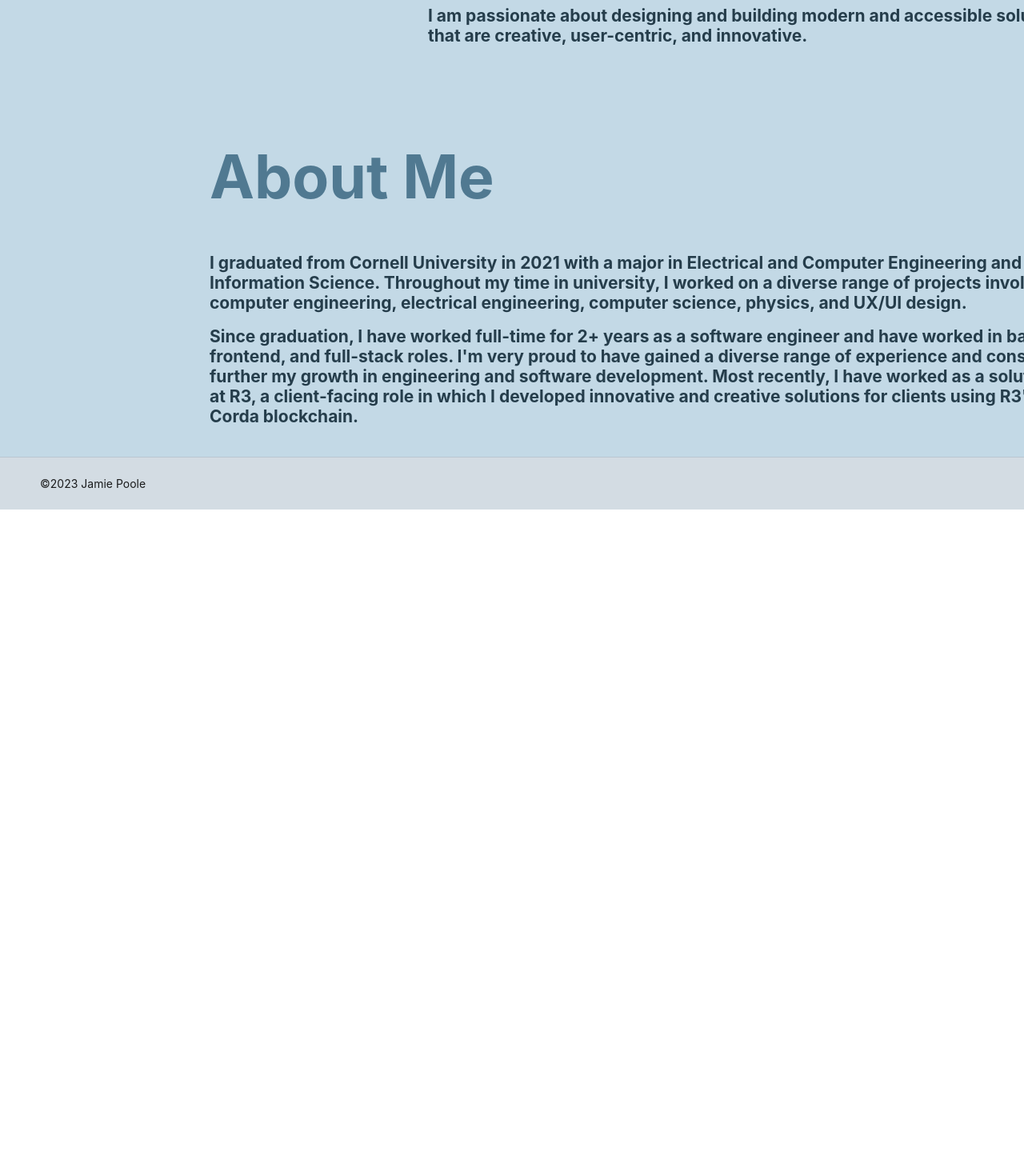
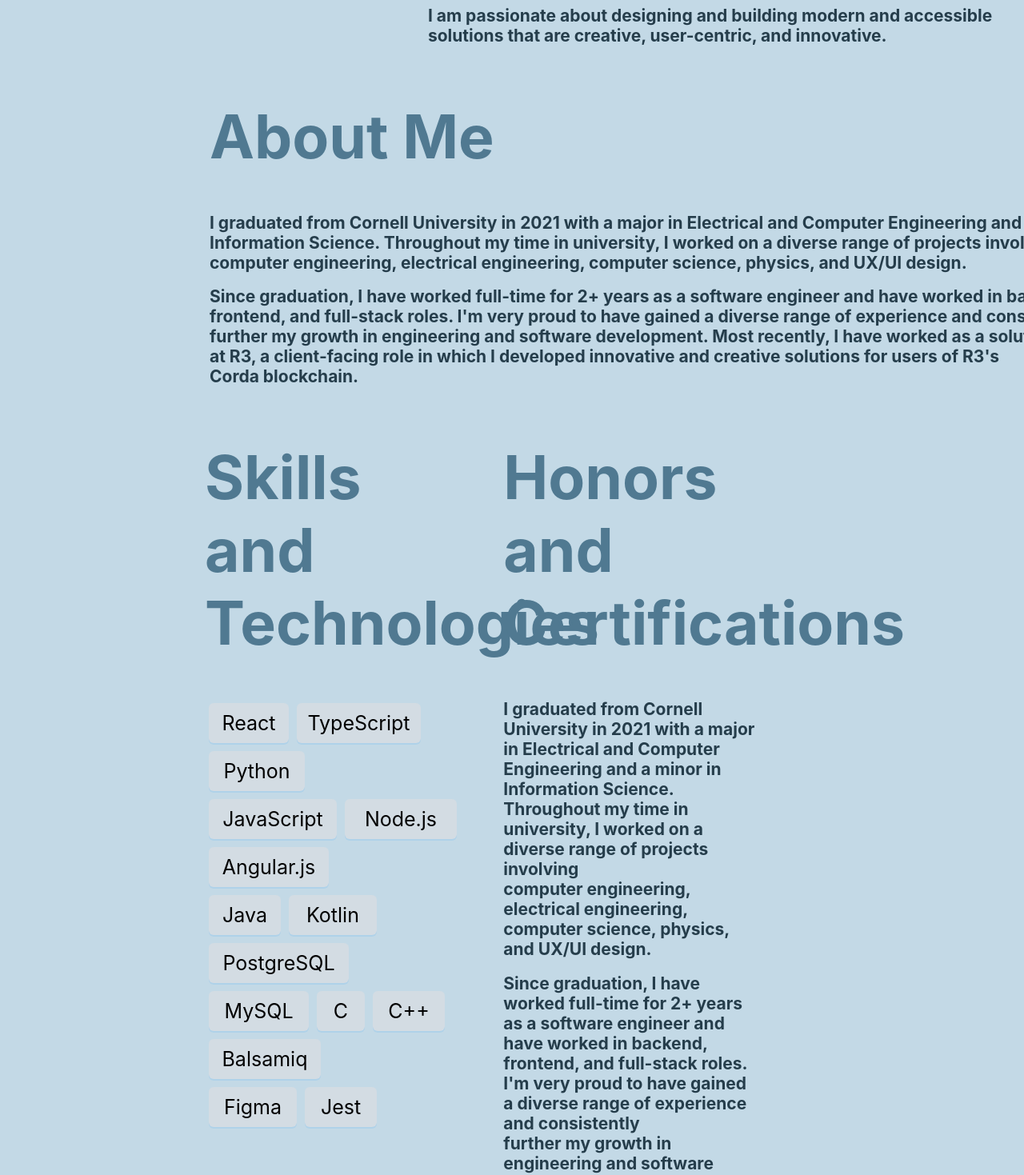
Before and after one commit to jamiep9/ts-app, a React (Create React App) app: page / in a window 1280 px wide. Shown: the part 343-1812 px from the top of the page at 80% size. Before the commit the page ends 980 px from the top, so only its background shows below. Built offline with nearby package versions, Linux system fonts and the light colour scheme.

Commit message:
added skills

```diff
--- a/src/components/HomeContent.css
+++ b/src/components/HomeContent.css
@@ -9,8 +9,20 @@
 }
 
 .profileImageDiv {
-  margin: 50px 10px 20px 10px;
+  margin: 0px 10px 0px 10px;
   transform: translate(20%, 0%);
+}
+
+.skillsDiv {
+  transform: translate(20%, 0%);
+}
+
+.skillsButton {
+  font-size: 25px;
+  margin: 5px;
+  color: #000000;
+  background-color: #d3dce3;
+  pointer-events: none;
 }
 
 h1 {
--- a/src/components/HomeContent.tsx
+++ b/src/components/HomeContent.tsx
@@ -1,5 +1,5 @@
 import React, { useState } from 'react';
-import {Card, Image, Row, Col} from 'antd';
+import {Card, Image, Row, Col, Button} from 'antd';
 import "./HomeContent.css";
 import profilePic from "./../images/profile-pic.png";
 
@@ -7,7 +7,7 @@ export const HomeContent: React.FC = () => {
 
     return (
         <>
-        <div className='profileImageDiv'>
+        <div className='profileImageDiv' style={{marginTop: '50px'}}>
             <Row gutter={50}>
                 <Col span={5} className='gutter-row'>
                     <Image
@@ -20,7 +20,7 @@ export const HomeContent: React.FC = () => {
                 <Col span={19} className='gutter-row'>
                     <h1 id='float'>Hi, I'm Jamie.</h1>
                     <h2 id='float2'>I'm a software developer based in NYC.</h2>
-                    <h2 id='float2'>I am passionate about designing and building modern and accessible solutions <br></br> that are creative, user-centric, and innovative.</h2>
+                    <h2 id='float2'>I am passionate about designing and building modern and accessible <br></br> solutions that are creative, user-centric, and innovative.</h2>
                 </Col>
             </Row>
         </div>
@@ -28,6 +28,90 @@ export const HomeContent: React.FC = () => {
             <Row>
                 <Col span={24}>
                     <h1 id='float'>About Me</h1>
+                    <h2 id='float2'>
+                        I graduated from Cornell University in 2021 with a major in Electrical and Computer Engineering and a minor in
+                        <br></br>
+                        Information Science. Throughout my time in university, I worked on a diverse range of projects involving
+                        <br></br>
+                        computer engineering, electrical engineering, computer science, physics, and UX/UI design.
+                    </h2>
+                    <h2 id='float2'>
+                        Since graduation, I have worked full-time for 2+ years as a software engineer and have worked in backend,
+                        <br></br>
+                        frontend, and full-stack roles. I'm very proud to have gained a diverse range of experience and consistently
+                        <br></br>
+                        further my growth in engineering and software development. Most recently, I have worked as a solutions engineer
+                        <br></br>
+                        at R3, a client-facing role in which I developed innovative and creative solutions for users of R3's
+                        <br></br>
+                        Corda blockchain.
+                    </h2>
+                </Col>
+            </Row>
+        </div>
+        <div className='skillsDiv'>
+            <Row>
+                <Col span={6}>
+                    <h1 id='float'>Skills and Technologies</h1>
+                    <Row id='float2'>
+                        <Button type='primary' className='skillsButton' style={{width: '100px', height: '50px'}}>
+                            React
+                        </Button>
+                        <Button type='primary' className='skillsButton' style={{width: '155px', height: '50px'}}>
+                            TypeScript
+                        </Button>
+                        <Button type='primary' className='skillsButton' style={{width: '120px', height: '50px'}}>
+                            Python
+                        </Button>
+                    </Row>
+                    <Row id='float2'>
+                        <Button type='primary' className='skillsButton' style={{width: '160px', height: '50px'}}>
+                            JavaScript
+                        </Button>
+                        <Button type='primary' className='skillsButton' style={{width: '140px', height: '50px'}}>
+                            Node.js
+                        </Button>
+                        <Button type='primary' className='skillsButton' style={{width: '150px', height: '50px'}}>
+                            Angular.js
+                        </Button>
+                    </Row>
+                    <Row id='float2'>
+                        <Button type='primary' className='skillsButton' style={{width: '90px', height: '50px'}}>
+                            Java
+                        </Button>
+                        <Button type='primary' className='skillsButton' style={{width: '110px', height: '50px'}}>
+                            Kotlin
+                        </Button>
+                        <Button type='primary' className='skillsButton' style={{width: '175px', height: '50px'}}>
+                            PostgreSQL
+                        </Button>
+                    </Row>
+                    <Row id='float2'>
+                        <Button type='primary' className='skillsButton' style={{width: '125px', height: '50px'}}>
+                            MySQL
+                        </Button>
+                        <Button type='primary' className='skillsButton' style={{width: '60px', height: '50px'}}>
+                            C
+                        </Button>
+                        <Button type='primary' className='skillsButton' style={{width: '90px', height: '50px'}}>
+                            C++
+                        </Button>
+                        <Button type='primary' className='skillsButton' style={{width: '140px', height: '50px'}}>
+                            Balsamiq
+                        </Button>
+                    </Row>
+                    <Row id='float2'>
+                        <Button type='primary' className='skillsButton' style={{width: '110px', height: '50px'}}>
+                            Figma
+                        </Button>
+                        <Button type='primary' className='skillsButton' style={{width: '90px', height: '50px'}}>
+                            Jest
+                        </Button>
+                    </Row>
+                </Col>
+                <Col span={1}></Col>
+                <Col span={6}>
+                    <h1 id='float'>Honors and Certifications</h1>
                     <h2 id='float2'>
                         I graduated from Cornell University in 2021 with a major in Electrical and Computer Engineering and a minor in
                         <br></br>
```
